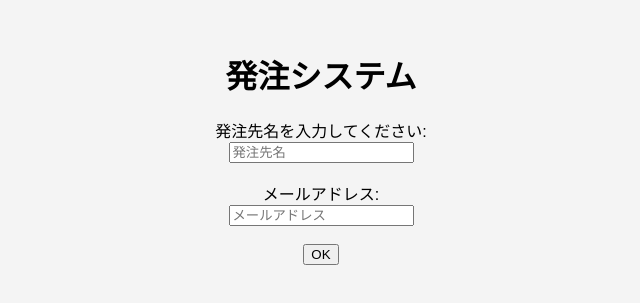
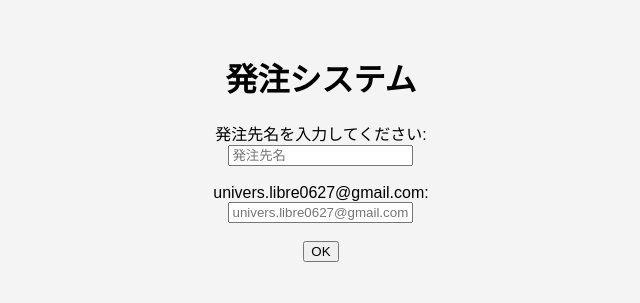
Before and after one commit to Otayuu/Otayuu, a plain HTML site: page index.html in a window 1280 px wide. Shown: the part 253-556 px from the top of the page, without its empty margins (319-959 px from the left). Drawn offline with Linux system fonts and the light colour scheme.

Commit message:
Update index.html

```diff
--- a/index.html
+++ b/index.html
@@ -47,8 +47,8 @@
             <label for="orderName">発注先名を入力してください:</label><br>
             <input type="text" id="orderName" placeholder="発注先名" required>
             <br><br>
-            <label for="email">メールアドレス:</label><br>
-            <input type="email" id="email" placeholder="メールアドレス" required>
+            <label for="email">univers.libre0627@gmail.com:</label><br>
+            <input type="email" id="email" placeholder="univers.libre0627@gmail.com" required>
             <br><br>
             <button onclick="goToProductSelection()">OK</button>
         </div>
```
